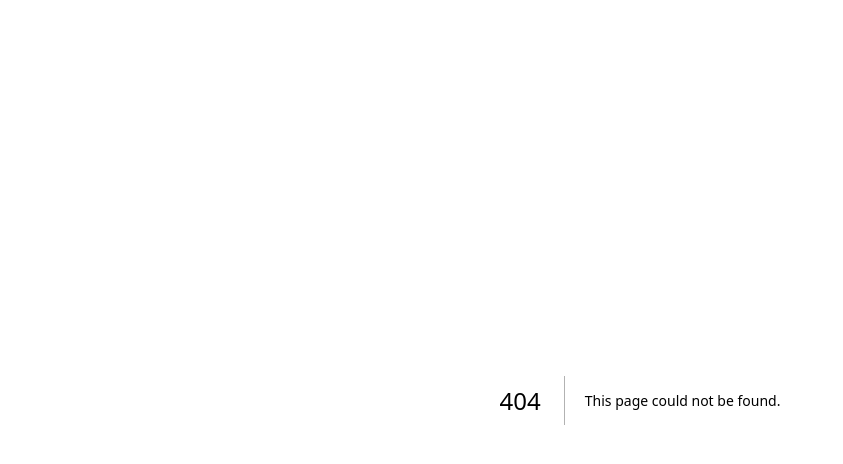
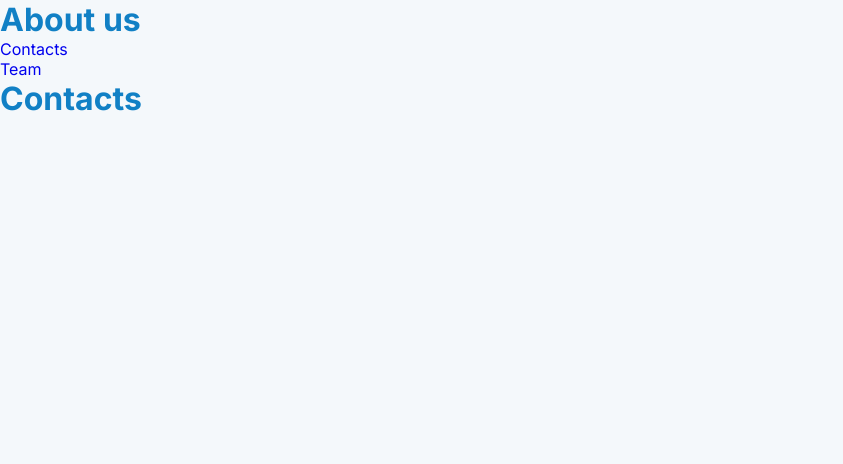
Before and after one commit to kathriciya/project-next, a Next.js app: page /about/contacts in a window 1280 px wide. Before the commit this address had no page. Shown: the top 464 px of the page, without its empty margins (0-843 px from the left). Built offline with nearby package versions, Linux system fonts and the light colour scheme.

Commit message:
create About Page, nested routing

```diff
--- /dev/null
+++ b/app/about/contacts/page.tsx
@@ -0,0 +1,3 @@
+export default function Contacts() {
+  return <h1>Contacts</h1>;
+}
--- /dev/null
+++ b/app/about/layout.tsx
@@ -0,0 +1,22 @@
+import Link from 'next/link';
+
+export default function AboutLayout({
+  children,
+}: {
+  children: React.ReactNode;
+}) {
+  return (
+    <div>
+      <h1>About us</h1>
+      <ul>
+        <li>
+          <Link href="/about/contacts">Contacts</Link>
+        </li>
+        <li>
+          <Link href="/about/team">Team</Link>
+        </li>
+      </ul>
+      {children}
+    </div>
+  );
+}
--- /dev/null
+++ b/app/about/team/page.tsx
@@ -0,0 +1,3 @@
+export default function Team() {
+  return <h1>Team</h1>;
+}
```
Also changed, not shown: app/about/page.tsx (added, +9 -0 lines).
